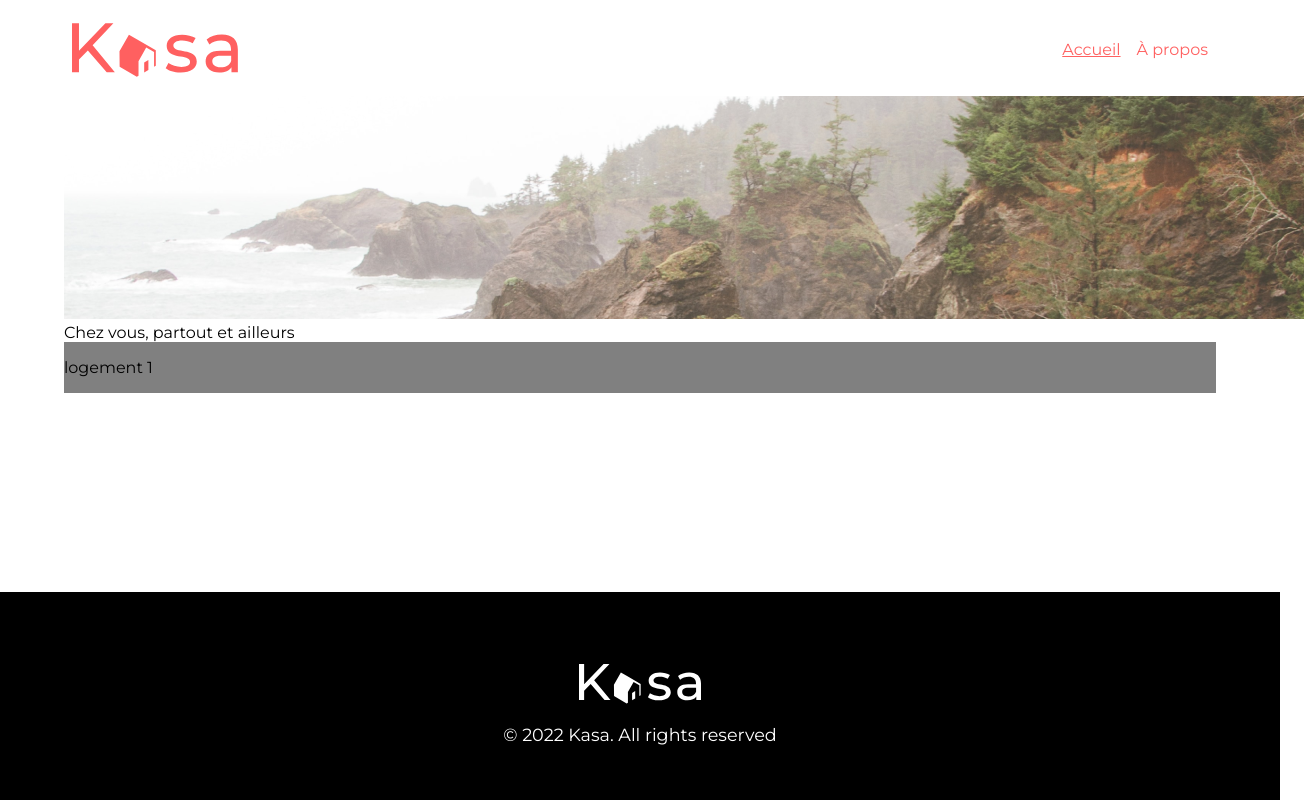
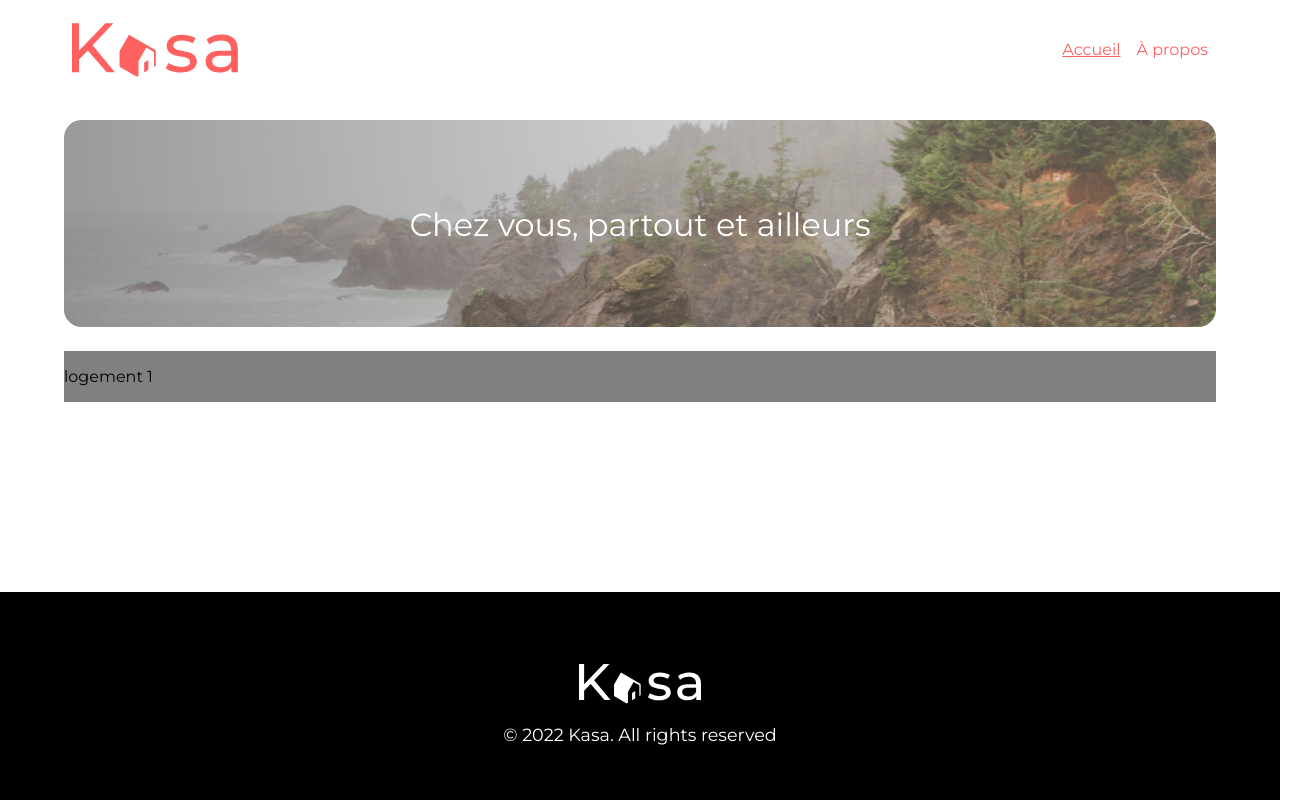
Before and after one commit to ebz8/ElodieBoinZanchi_11_250122, a React (Create React App) app in the folder my-app/: page / in a window 1280 px wide. Shown: the whole page, 1304 px wide, since content can reach past the window. Built offline with nearby package versions, Linux system fonts and the light colour scheme.

Commit message:
style Banner in Home & About

```diff
--- a/my-app/src/components/About/About.js
+++ b/my-app/src/components/About/About.js
@@ -3,11 +3,11 @@ import React from 'react'
 import Banner from '../Banner/Banner'
 
 import bannerImg from '../../assets/banniere-apropos.png'
-
+import "./About.scss"
 
 export default function About() {
     return (
-        <div>
+        <div className='about'>
             <Banner img={bannerImg} alt="bannière" />
         </div>
     )
--- /dev/null
+++ b/my-app/src/components/About/About.scss
@@ -0,0 +1,8 @@
+// style composant About
+.about {
+    .banner {
+        img {
+            filter: brightness(70%);
+        }
+    }
+}
--- a/my-app/src/components/Banner/Banner.js
+++ b/my-app/src/components/Banner/Banner.js
@@ -1,6 +1,6 @@
 import React from 'react'
 
-// import './Banner.scss'
+import './Banner.scss'
 
 export default function Banner(props) {
     const texte = props.texte
@@ -8,7 +8,7 @@ export default function Banner(props) {
     return (
     <div className='banner'>
         <img src={props.img} alt={props.alt} />
-        {texte ? <p className='title'>{texte}</p> : ""}
+        {texte ? <h1 className='title'>{texte}</h1> : ""}
     </div>
     )
 }
--- /dev/null
+++ b/my-app/src/components/Banner/Banner.scss
@@ -0,0 +1,25 @@
+// style de Banner
+.banner {
+    position: relative;
+    width: 100%;
+    margin: 1.5rem 0;
+    border-radius: 1.1rem;
+    overflow: hidden;
+
+    img {
+        z-index: -1;
+        position: relative;
+        display: block;
+        width: 100%;
+        object-fit: cover;
+    }
+
+    .title {
+        z-index: 2;
+        position: absolute;
+        top: 50%;
+        left: 50%;
+        transform: translate(-50%, -50%);
+        color: white;
+    }
+}
--- a/my-app/src/components/Header/Header.js
+++ b/my-app/src/components/Header/Header.js
@@ -8,7 +8,7 @@ import { Link } from 'react-router-dom'
 
 export default function Header() {
     return (
-        <div className='banniere'>
+        <div className='header'>
             <Link to="/">
                 <Logo alt="Kasa" className="logo"/>
             </Link>
--- a/my-app/src/components/Header/Header.scss
+++ b/my-app/src/components/Header/Header.scss
@@ -1,6 +1,6 @@
 //  Style du composant Header
 
-.banniere {
+.header {
     display: flex;
     justify-content: space-between;
 
--- a/my-app/src/components/Home/Home.js
+++ b/my-app/src/components/Home/Home.js
@@ -2,6 +2,7 @@ import React from 'react'
 import Banner from '../Banner/Banner'
 import Gallery from '../Gallery/Gallery'
 
+import './Home.scss'
 import bannerImg from '../../assets/banniere-accueil.png'
 
 // import { Data } from '../../data/logements'
--- /dev/null
+++ b/my-app/src/components/Home/Home.scss
@@ -0,0 +1,16 @@
+// style composant Home
+
+.banner {
+    // filtre dégradé : proposer via une classe plutôt ?
+    // ou mixin pour la gestion du dégradé
+    &:after {
+        content: '';
+        z-index: -1;
+        position:absolute;
+        top:0;
+        left: 0;
+        right: 0;
+        bottom: 0;
+        background: linear-gradient(90deg, rgba(0,0,0,0.39537821964723385) 0%, rgba(255,255,255,0.09563612110607256) 100%);
+    }
+}
```
